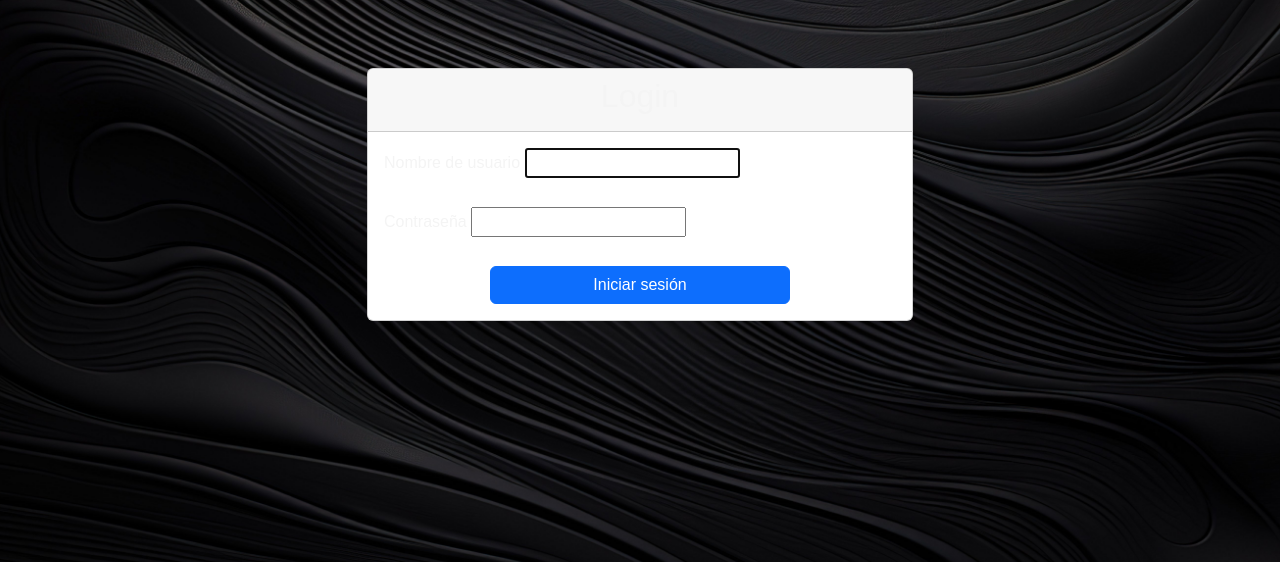
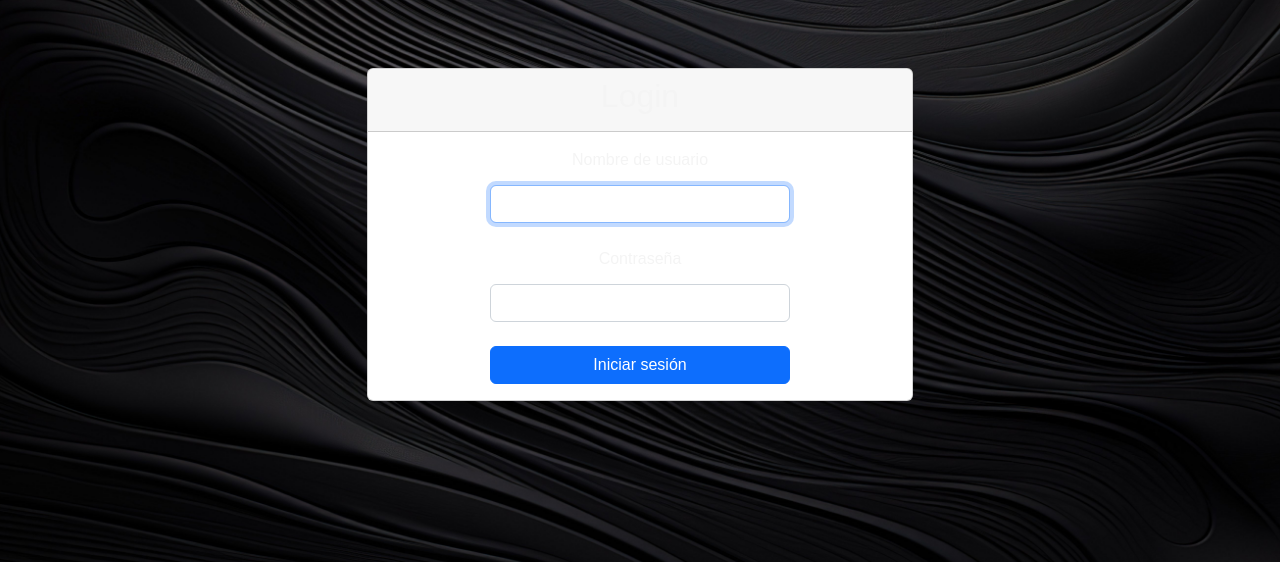
Before and after one commit to MarcosReyero/MR_Admin, a Django app: page /MR/login/ in a window 1280 px wide. Shown: the part 96-658 px from the top of the page. Run offline with Django 4.2, Linux system fonts and the light colour scheme; some libraries are stand-ins or nearby versions.

Commit message:
cambios CSS del Form

```diff
--- a/project/miapp/templates/miapp/login.html
+++ b/project/miapp/templates/miapp/login.html
@@ -1,4 +1,5 @@
 {% extends 'miapp/base.html' %}
+{% load form_filters %}
 
 {% block contenido %}
 <div class="container mt-5">
@@ -11,13 +12,13 @@
                 <div class="card-body">
                     <form method="post">
                         {% csrf_token %}
-                        <div class="mb-3">
+                        <div class="mb-3 form-group">
                             <label for="{{ form.username.id_for_label }}" class="form-label">{{ form.username.label }}</label>
-                            {{ form.username }}
+                            {{ form.username|add_class:"form-control" }}
                         </div>
-                        <div class="mb-3">
+                        <div class="mb-3 form-group">
                             <label for="{{ form.password.id_for_label }}" class="form-label">{{ form.password.label }}</label>
-                            {{ form.password }}
+                            {{ form.password|add_class:"form-control" }}
                         </div>
                         <div class="text-center">
                             <button type="submit" class="btn btn-primary w-100">Iniciar sesión</button>
--- /dev/null
+++ b/project/miapp/templatetags/form_filters.py
@@ -0,0 +1,7 @@
+from django import template
+
+register = template.Library()
+
+@register.filter
+def add_class(field, css_class):
+    return field.as_widget(attrs={'class': css_class})
```
Also changed, not shown: project/miapp/templatetags/__init__.py (added).
